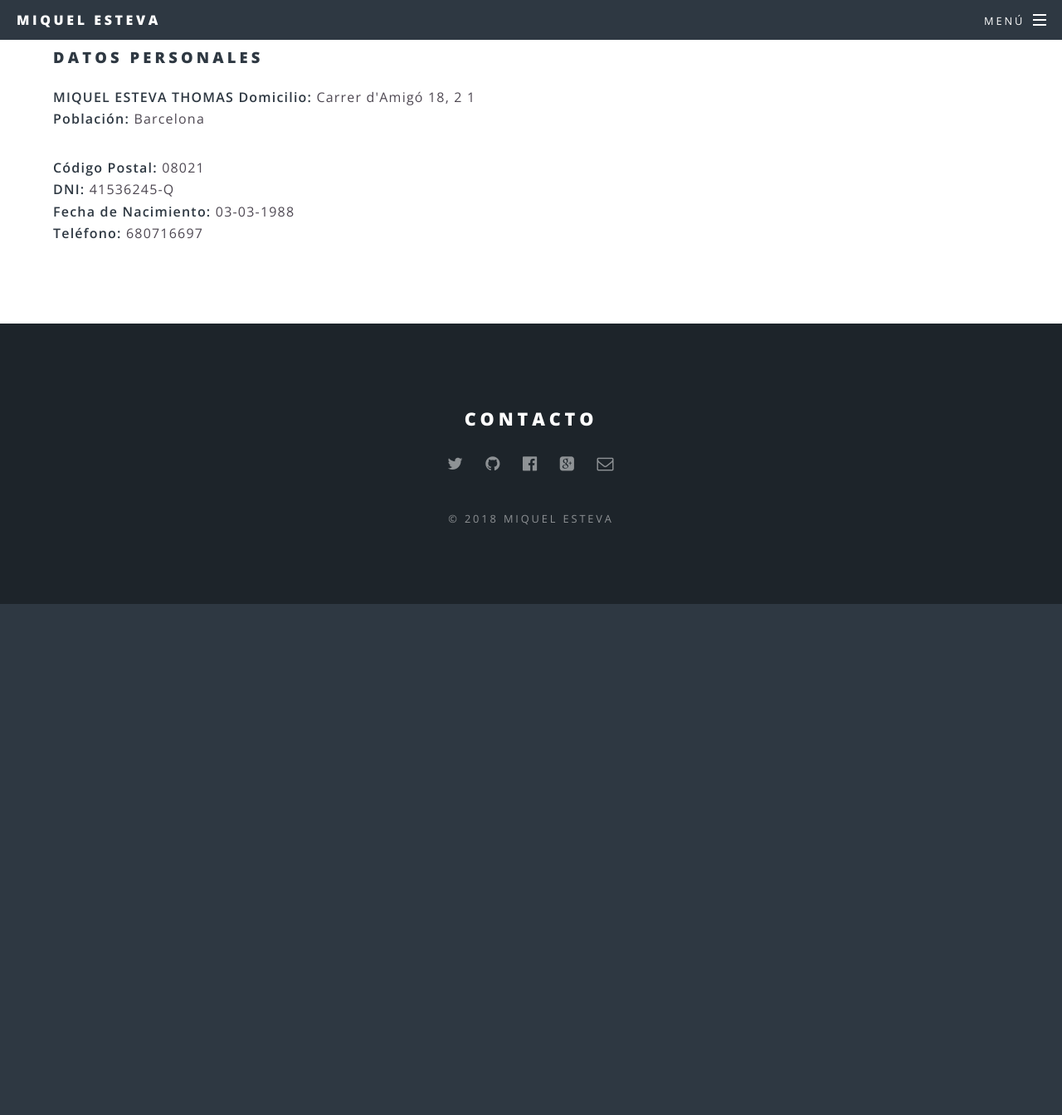
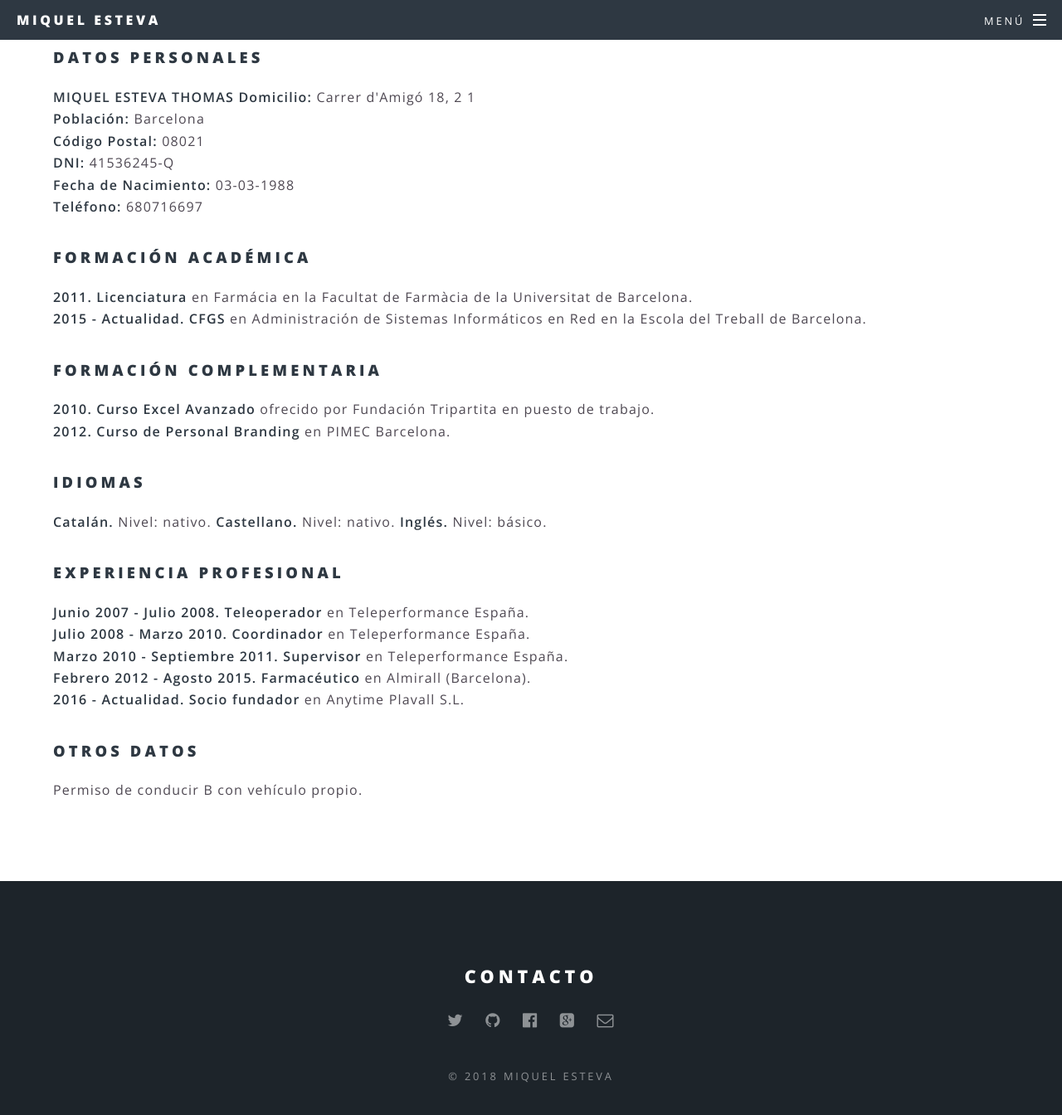
Before and after one commit to miquelesteva/miquelesteva.github.io, a Jekyll site: the page built from curriculum.html, in a window 1280 px wide and 1400 px high, scrolled down 437 px. Shown: the top 1344 px of the window at 83% size. Built offline with Jekyll 4.4.1, drawn with Linux system fonts in a browser that asks for light colours; before the commit the page ends 1165 px from its top, so only the background shows below that.

Commit message:
curriculum definitiu

```diff
--- a/curriculum.html
+++ b/curriculum.html
@@ -6,12 +6,61 @@ title: Curriculum Vitae
 <h2>Currículum Vitae</h2>
 
 <h3>Datos Personales</h3>
-	<body>
-	<p><b>MIQUEL ESTEVA THOMAS</b>
+<body>
+	<p>
+		<b>MIQUEL ESTEVA THOMAS</b>
 		<b>Domicilio: </b>Carrer d'Amigó 18, 2 1<br/>
-		<b>Población: </b>Barcelona</p>
+		<b>Población: </b>Barcelona<br/>
 		<b>Código Postal: </b>08021<br/>
 		<b>DNI: </b>41536245-Q<br/>
 		<b>Fecha de Nacimiento: </b>03-03-1988<br/>
-		<b>Teléfono: </b>680716697</p>
-	</body>
+		<b>Teléfono: </b>680716697<br/>
+	</p>
+</body>
+
+<h3>Formación Académica</h3>
+<body>
+	<p>
+		<b>2011. Licenciatura</b> en Farmácia en la Facultat de Farmàcia de la Universitat de Barcelona. <br/>
+		<b>2015 - Actualidad. CFGS</b> en Administración de Sistemas Informáticos en Red en la Escola del Treball de Barcelona. <br/>
+	</p>
+</body>
+
+<h3>Formación Complementaria</h3>
+
+<body>
+	<p>
+		<b>2010. Curso Excel Avanzado</b> ofrecido por Fundación Tripartita en puesto de trabajo. <br/>
+		<b>2012. Curso de Personal Branding</b> en PIMEC Barcelona. <br/>
+	</p>
+</body>
+
+<h3>Idiomas</h3>
+
+<body>
+	<p>
+		<b>Catalán. </b>Nivel: nativo.
+		<b>Castellano. </b>Nivel: nativo.
+		<b>Inglés. </b>Nivel: básico.
+	</p>
+</body>
+
+<h3>Experiencia profesional</h3>
+
+<body>
+	<p>
+		<b>Junio 2007 - Julio 2008. Teleoperador </b> en Teleperformance España. <br/>
+		<b>Julio 2008 - Marzo 2010. Coordinador </b> en Teleperformance España. <br/>
+		<b>Marzo 2010 - Septiembre 2011. Supervisor </b> en Teleperformance España. <br/>
+		<b>Febrero 2012 - Agosto 2015. Farmacéutico </b> en Almirall (Barcelona). <br/>
+		<b>2016 - Actualidad. Socio fundador </b> en Anytime Plavall S.L. <br/>
+	</p>
+</body>
+
+<h3>Otros Datos</h3>
+
+<body>
+	<p>
+		Permiso de conducir B con vehículo propio. <br/>
+	</p>
+</body>
```
